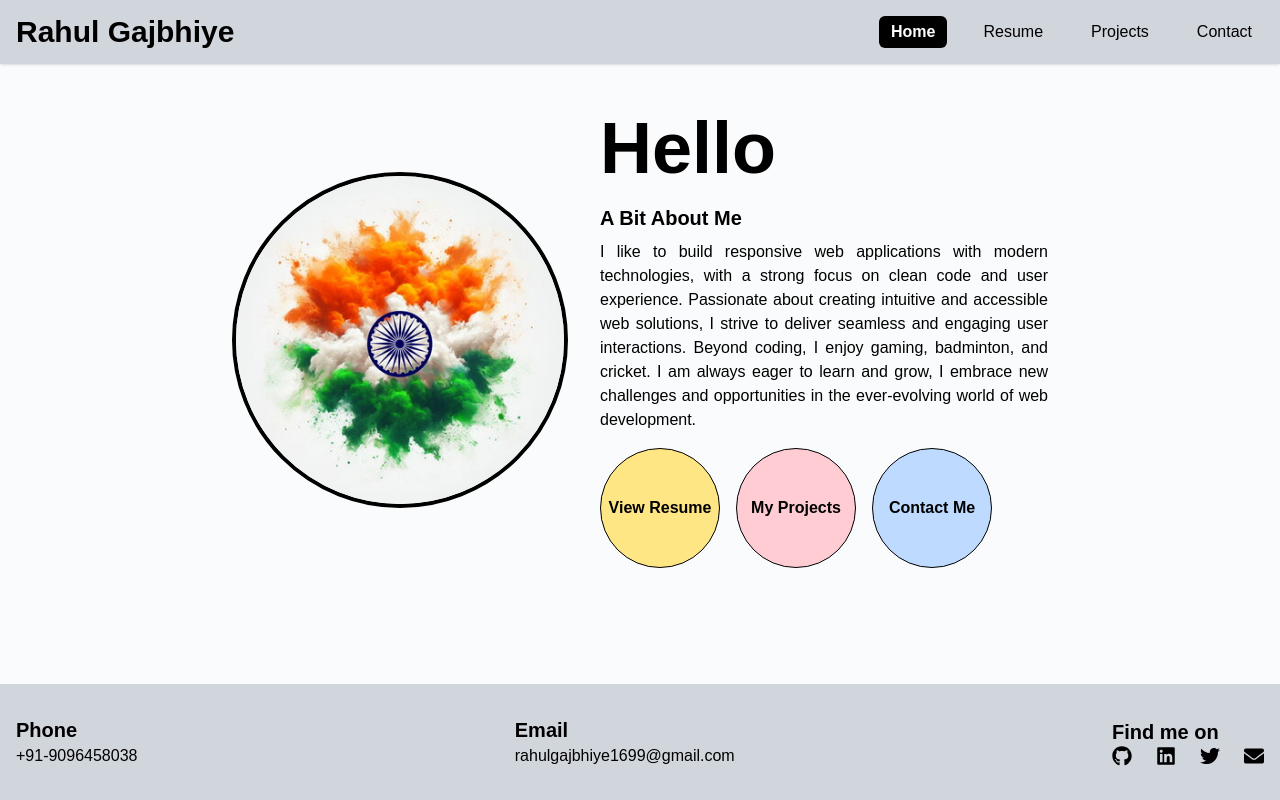
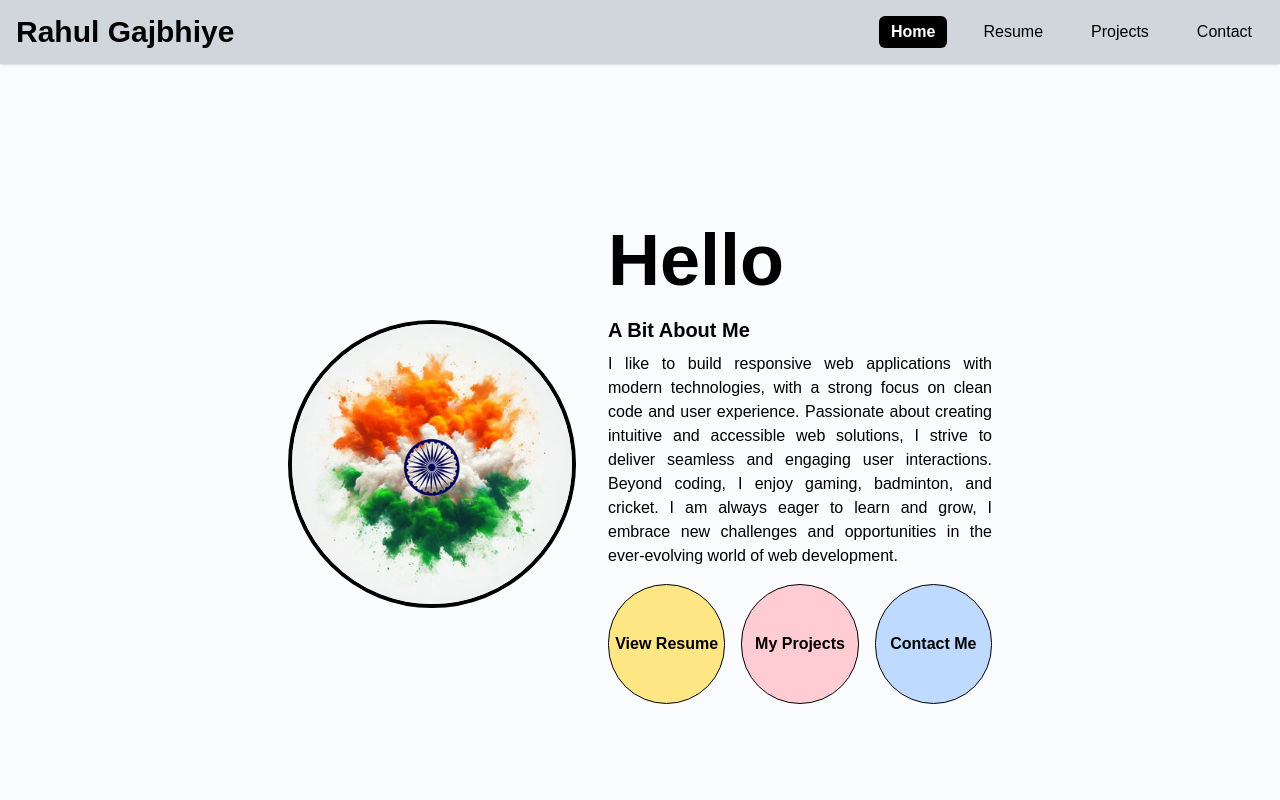
Before and after one commit to rahul-gajbhiye/next_test, a Next.js app: page / in a window 1280 px wide. Shown: the top 800 px of the page. Built offline with nearby package versions, Linux system fonts and the light colour scheme.

Commit message:
added download pdf button

```diff
--- a/package.json
+++ b/package.json
@@ -12,6 +12,7 @@
     "next": "15.2.2",
     "react": "^19.0.0",
     "react-dom": "^19.0.0",
+    "react-icon": "^1.0.0",
     "react-icons": "^5.5.0"
   },
   "devDependencies": {
--- a/src/app/page.tsx
+++ b/src/app/page.tsx
@@ -1,12 +1,11 @@
-
-// File: app/page.js
 import Image from 'next/image'
 import Link from 'next/link'
 
 export default function Home() {
   return (
-    <div className="container mx-auto px-20 py-12">
+    <div className="container mx-auto md:p-15 xl:p-40 flex items-center justify-center">
       <section className="flex flex-col md:flex-row items-center justify-center gap-8">
+        <div className='flex items-center justify-center gap-8'>
         <div className="md:w-[30%] relative">
           <div className="aspect-square relative overflow-hidden rounded-full border-4 border-primary">
             <Image
@@ -46,6 +45,7 @@ export default function Home() {
             </Link>
           </div>
         </div>
+        </div>
       </section>
       {/* <section className="mb-16">
         <h2 className="section-heading">Featured Skills</h2>
--- a/src/app/resume/page.tsx
+++ b/src/app/resume/page.tsx
@@ -88,6 +88,9 @@ export default function Resume() {
           <div className="mb-4">
             <h3 className="text-xl font-semibold">Phone</h3>
             <p className="text-primary">+91-9096458038</p>
+            <a href="/my_resume.png" download>
+              <button>Download Resume</button>
+            </a>
           </div>
         </section>
       </div >
```
Also changed, not shown: public/my_resume.png (added), 1 other file (tests, documents, lock files or other folders).
